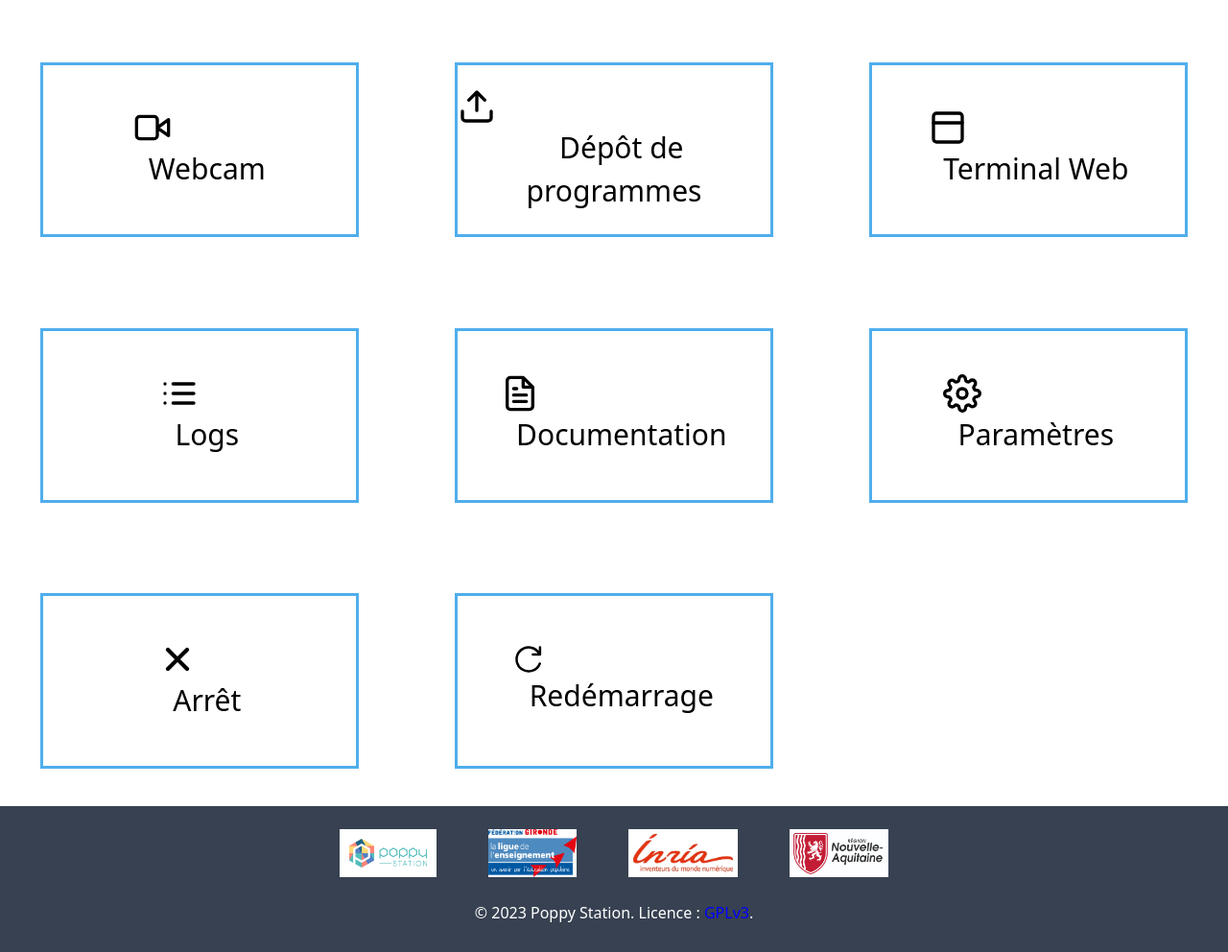
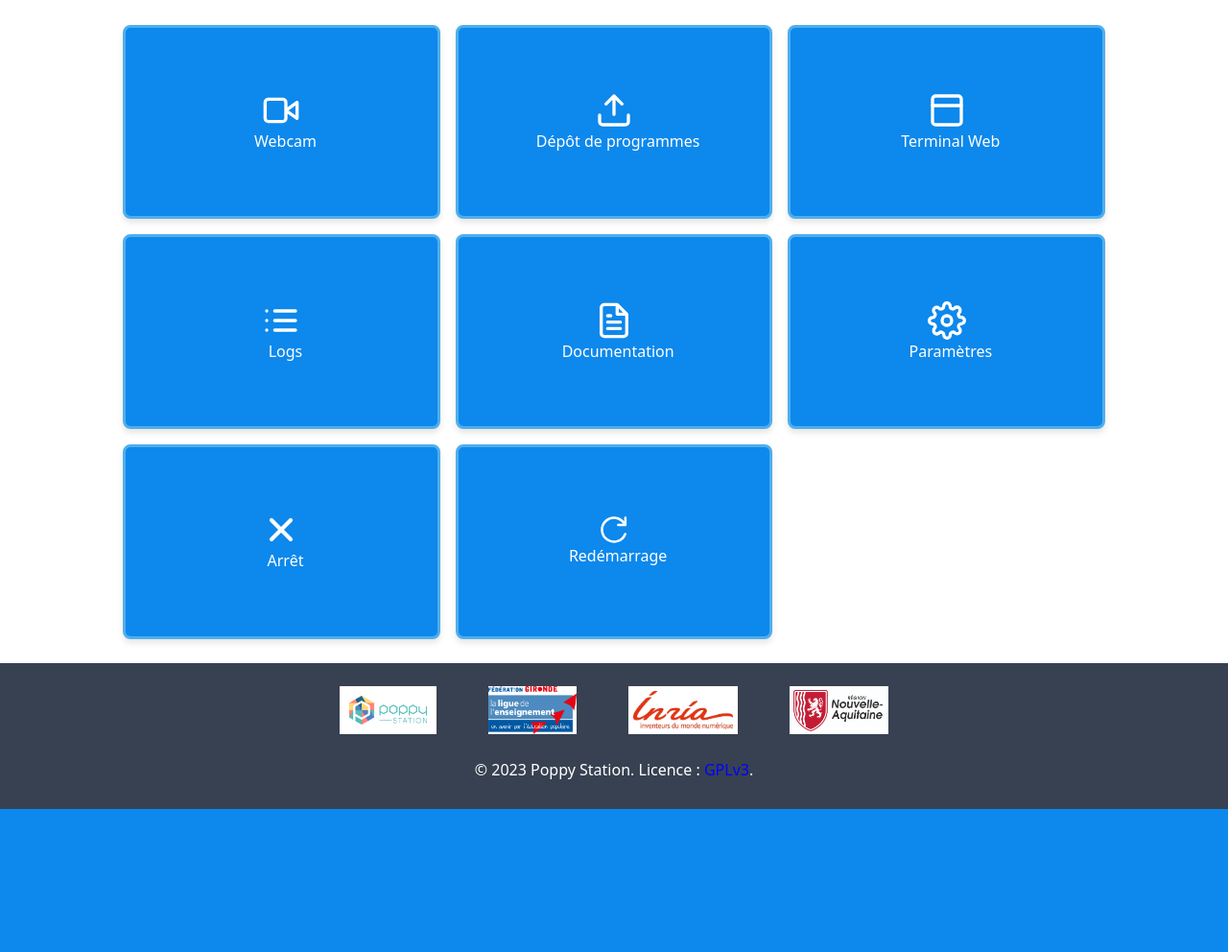
Before and after one commit to poppy-project/ucia, a Flask app: page / in a window 1280 px wide. Shown: the part 72-1064 px from the top of the page at 96% size. After the commit the page ends 915 px from the top, so only its background shows below. Run offline with Flask 3, Linux system fonts and the light colour scheme; style sheets or scripts are compiled from the project's sources.

Commit message:
style - update index style

```diff
--- a/web/app/static/css/index.css
+++ b/web/app/static/css/index.css
@@ -1,23 +1,59 @@
 main {
-    color: black;
+    margin: 2% auto;
     display: grid;
-    grid-template-columns: 1fr 1fr 1fr;
-    grid-template-rows: 1fr 1fr 1fr;
-    height: 50%;
-    place-items: center;
+    grid-template-columns: repeat(3, 1fr);
+    /* 3 columns */
+    grid-template-rows: repeat(3, 1fr);
+    /* 3 rows */
     gap: 1em;
-    margin-top: 2%;
+    width: 80%;
+    /* Adjust width as needed */
+    height: 80vh;
 }
 
 main div {
+    color: white;
+    fill: white;
+    background-color: #0d88ec;
+    /* White background for each grid item */
+    border: 3px solid #4faeec;
+    border-radius: 8px;
+    /* Rounded corners */
     display: flex;
-    place-content: center;
-    border: 3px solid #4faeec;
-    font-size: 30px;
-    color: rgb(0, 0, 0);
-    width: 80%;
-    height: 70%;
-    place-items: center;
-    text-align: center;
-    margin: 15%;
+    flex-direction: column;
+    justify-content: center;
+    align-items: center;
+    transition: transform 0.3s, box-shadow 0.3s;
+    /* Smooth hover effect */
+    box-shadow: 0 4px 6px rgba(0, 0, 0, 0.1);
+    /* Subtle shadow for depth */
 }
+
+main div svg {
+    stroke: white;
+}
+
+main div:hover {
+    transform: scale(1.05);
+    /* Slight zoom on hover */
+    box-shadow: 0 10px 20px rgba(0, 0, 0, 0.1);
+    /* Increased shadow on hover */
+}
+
+main a {
+    text-decoration: none;
+    /* Remove underline from links */
+    /* Inherit color from parent */
+    width: 100%;
+    /* Full width link area */
+    height: 100%;
+    /* Full height link area */
+    display: flex;
+    /* Flex container for centering */
+    flex-direction: column;
+    /* Stack icon and text vertically */
+    justify-content: center;
+    /* Center content vertically */
+    align-items: center;
+    /* Center content horizontally */
+}
```
